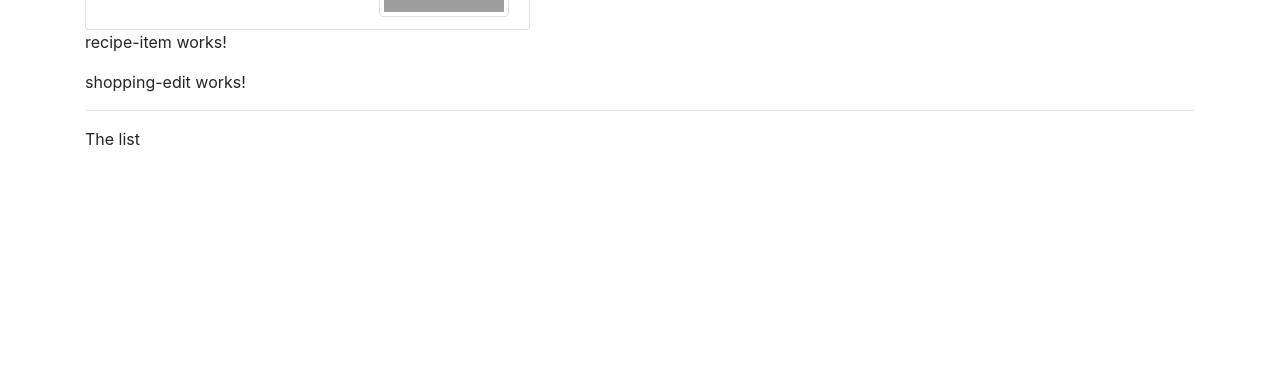
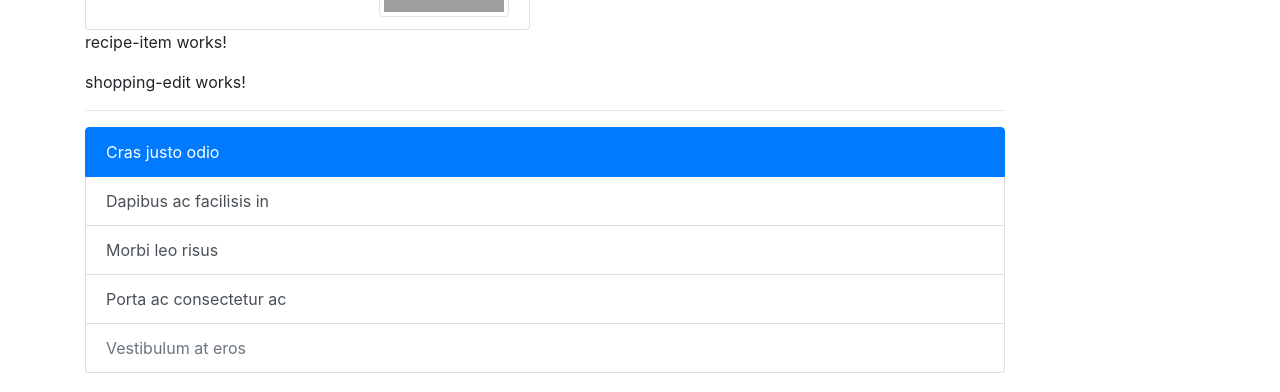
Before and after one commit to sidsid14/cookshop, an Angular app: page / in a window 1280 px wide. Shown: the part 405-797 px from the top of the page. Built offline with nearby package versions, Linux system fonts and the light colour scheme; grey boxes are pictures that could not be loaded.

Commit message:
Added shopping list template

```diff
--- a/src/app/shopping-list/shopping-list.component.html
+++ b/src/app/shopping-list/shopping-list.component.html
@@ -1,7 +1,15 @@
 <div class="row">
-  <div class="col-md-12">
+  <div class="col-md-10">
     <app-shopping-edit></app-shopping-edit>
     <hr>
-    <p>The list</p>
+    <div class="list-group">
+      <a href="#" class="list-group-item list-group-item-action active">
+        Cras justo odio
+      </a>
+      <a href="#" class="list-group-item list-group-item-action">Dapibus ac facilisis in</a>
+      <a href="#" class="list-group-item list-group-item-action">Morbi leo risus</a>
+      <a href="#" class="list-group-item list-group-item-action">Porta ac consectetur ac</a>
+      <a href="#" class="list-group-item list-group-item-action disabled">Vestibulum at eros</a>
+    </div>
   </div>
 </div>
--- a/src/app/shopping-list/shopping-list.component.ts
+++ b/src/app/shopping-list/shopping-list.component.ts
@@ -6,7 +6,7 @@
   styleUrls: ['./shopping-list.component.css']
 })
 export class ShoppingListComponent implements OnInit {
-
+  ingredients = [];
   constructor() { }
 
   ngOnInit() {
```
